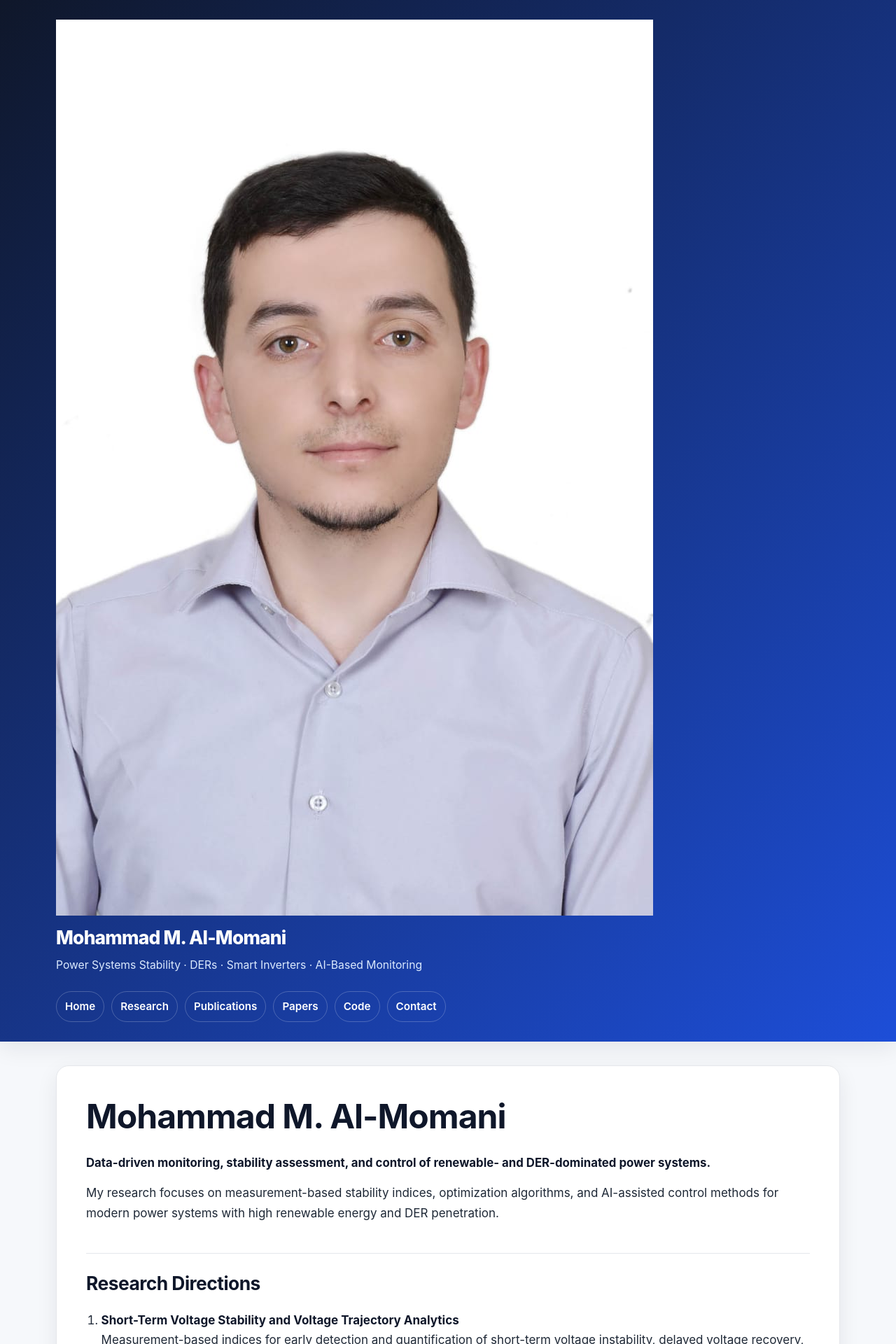
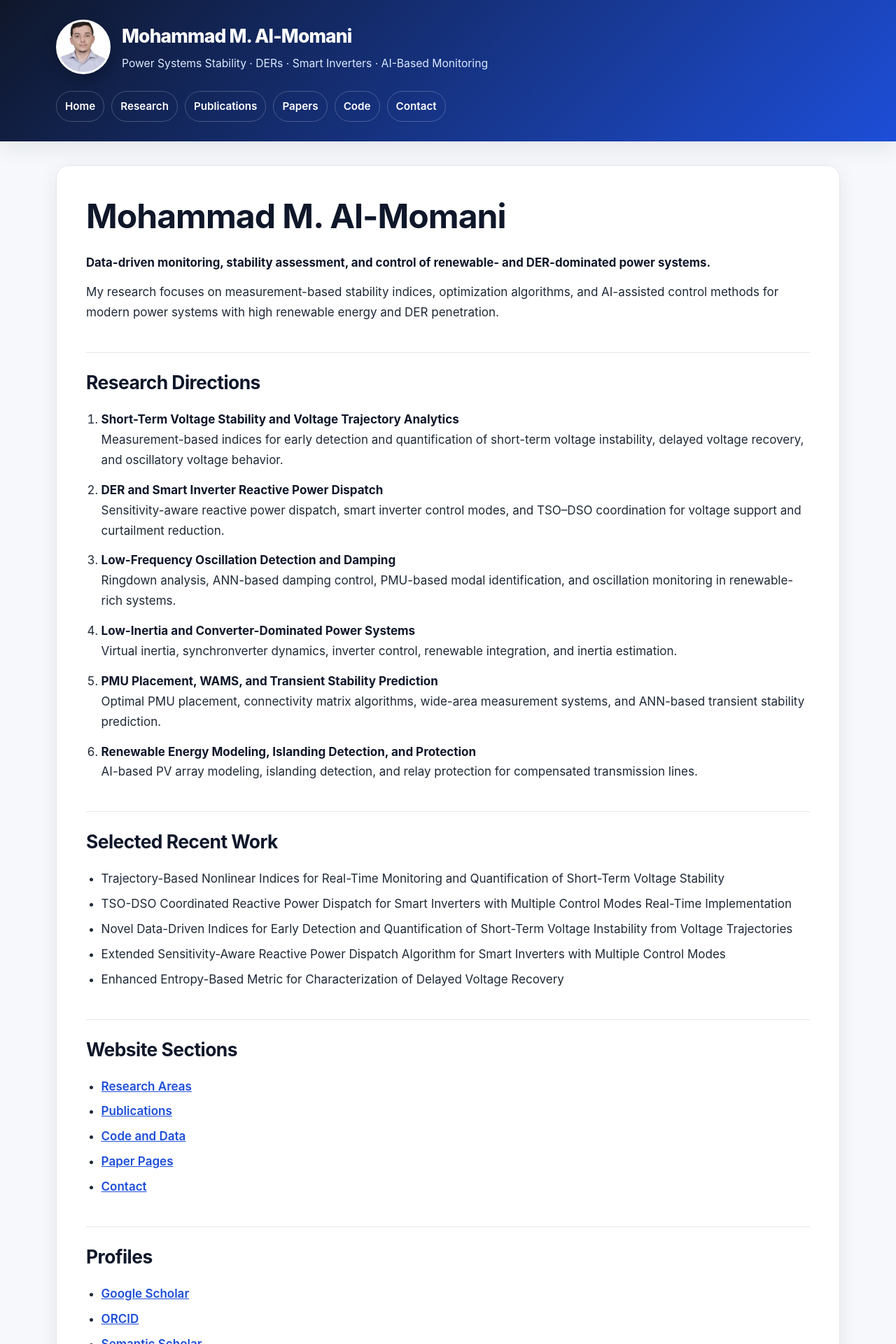
Before and after one commit to MohammadAlmomani/mohammadalmomani.github.io, a Jekyll site: the page built from index.md, in a window 1280 px wide. Shown: the top 1920 px of the page at 70% size. Built offline with Jekyll 4.4.1, drawn with Linux system fonts in a browser that asks for light colours; our own code applies the rules of GitHub Pages for plain Markdown files.

Commit message:
Update style.css

```diff
--- a/assets/css/style.css
+++ b/assets/css/style.css
@@ -10,7 +10,37 @@ footer,
   left: auto !important;
   right: auto !important;
 }
+.brand {
+  display: flex;
+  align-items: center;
+  gap: 16px;
+}
 
+.profile-photo {
+  width: 78px;
+  height: 78px;
+  border-radius: 50%;
+  object-fit: cover;
+  border: 3px solid rgba(255, 255, 255, 0.85);
+  box-shadow: 0 8px 22px rgba(0, 0, 0, 0.25);
+  background: white;
+}
+
+.brand-text {
+  display: flex;
+  flex-direction: column;
+}
+
+@media (max-width: 700px) {
+  .profile-photo {
+    width: 62px;
+    height: 62px;
+  }
+
+  .brand {
+    align-items: center;
+  }
+}
 section,
 .wrapper {
   position: static !important;
```
